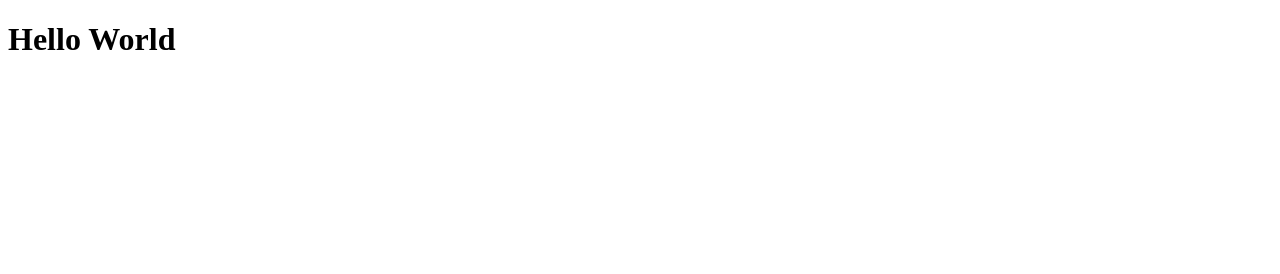
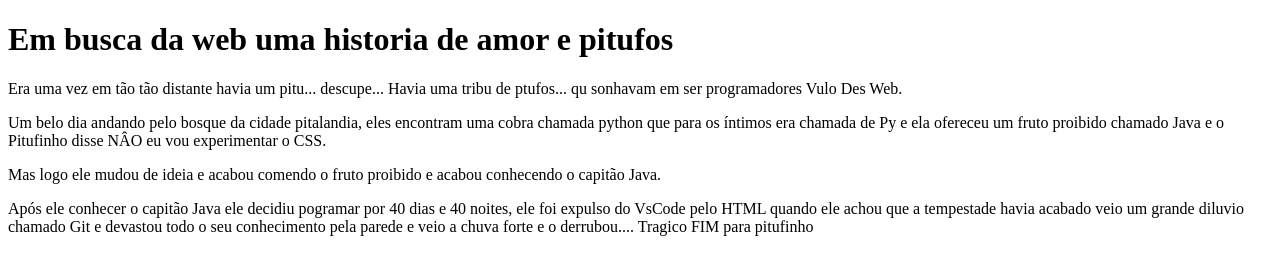
Before and after one commit to GabrielSaBertoli/DEV_WEBIOS_2025_01, a plain HTML site: page HTML/01-introcucaoHTML/index.html in a window 1280 px wide. Drawn offline with Linux system fonts and the light colour scheme.

Commit message:
PITUFINHO

```diff
--- a/HTML/01-introcucaoHTML/index.html
+++ b/HTML/01-introcucaoHTML/index.html
@@ -1,10 +1,46 @@
 <!DOCTYPE html>
-<html>
+<html lang="pt-br">
    <head>
-
+       <meta charset="UTF-8">
+      <title>Documento</title>
    </head>
 
    <body>
-       <h1>Hello World</h1>
+       <h1>Em busca da web uma historia de amor e pitufos</h1>
+
+            <p>Era uma vez em tão tão distante havia um
+            pitu... descupe... Havia uma tribu de
+            ptufos... qu sonhavam em ser programadores
+            Vulo Des Web.</p>
+
+            <p>Um belo dia andando pelo bosque
+            da cidade pitalandia, eles encontram
+            uma cobra chamada python que para os
+            íntimos era chamada de Py e ela
+            ofereceu um fruto proibido chamado
+            Java e o Pitufinho disse NÂO eu
+            vou experimentar o CSS.<p>
+
+            <P>Mas logo ele mudou de ideia e
+            acabou comendo o fruto proibido e
+            acabou conhecendo o capitão Java.</p>
+
+            </P>Após ele conhecer o capitão Java
+            ele decidiu pogramar por 40 dias e 40
+            noites, ele foi expulso do VsCode pelo HTML
+            quando ele achou que a tempestade havia
+            acabado veio um grande diluvio chamado
+            Git e devastou todo o seu conhecimento
+            pela parede e veio a chuva forte e o
+            derrubou....
+            Tragico FIM para pitufinho</p>
+
+        </ -- Aqui um comentario -->
+        <!-- <h1>Titulo 1</h1>
+        <h2>Titulo 2</h2>
+        <h3>Titulo 3</h3>
+        <h4>Titulo 4</h4>
+        <h5>Titulo 5</h5>
+        <h6>Titulo 6</h6> -->
    </body>
 </html>
```
